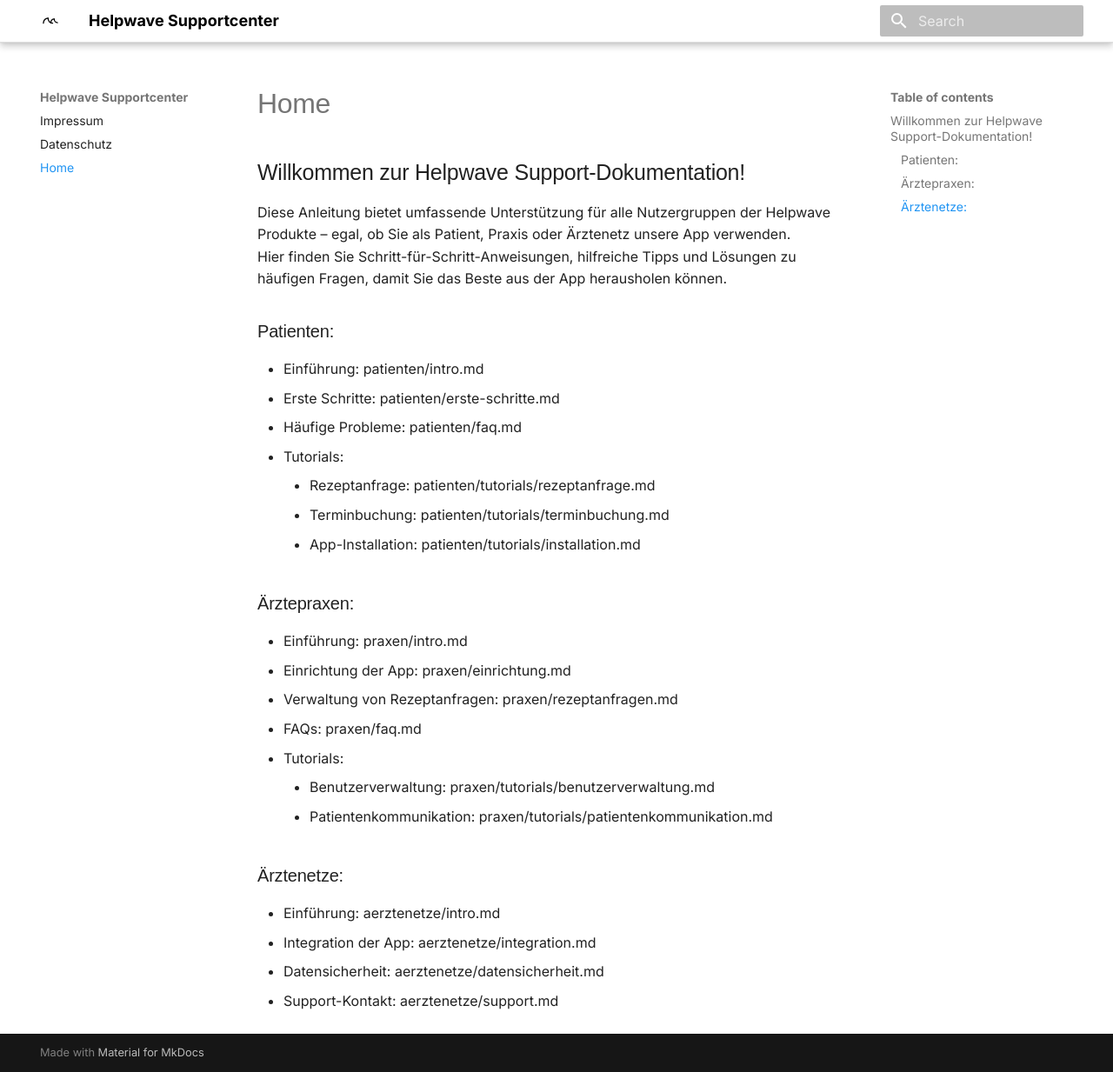
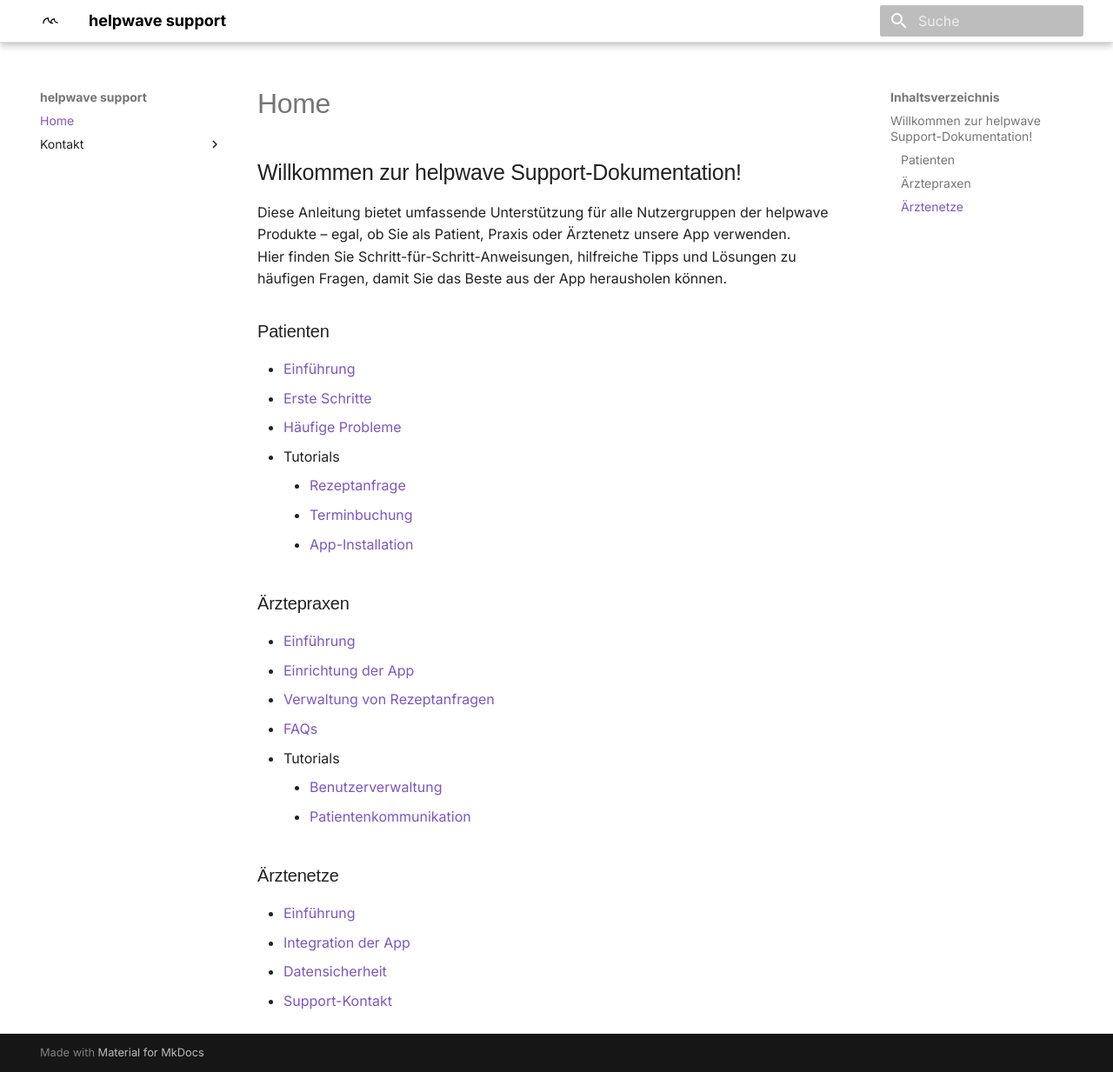
Before and after one commit to helpwave/support, an MkDocs documentation site: the page built from docs/index.md, in a window 1280 px wide and 1233 px high. Shown: the whole window at 87% size. Built offline with MkDocs 1.6.1 and Material for MkDocs 9.7.7, drawn with Linux system fonts in a browser that asks for light colours.

Commit message:
feat: update theming and hyperrefs

```diff
--- a/docs/index.md
+++ b/docs/index.md
@@ -1,28 +1,28 @@
-## Willkommen zur Helpwave Support-Dokumentation!
+## Willkommen zur helpwave Support-Dokumentation!
 
-Diese Anleitung bietet umfassende Unterstützung für alle Nutzergruppen der Helpwave Produkte – egal, ob Sie als Patient, Praxis oder Ärztenetz unsere App verwenden.
+Diese Anleitung bietet umfassende Unterstützung für alle Nutzergruppen der helpwave Produkte – egal, ob Sie als Patient, Praxis oder Ärztenetz unsere App verwenden.
 Hier finden Sie Schritt-für-Schritt-Anweisungen, hilfreiche Tipps und Lösungen zu häufigen Fragen, damit Sie das Beste aus der App herausholen können.
 
-### Patienten:
-- Einführung: patienten/intro.md
-- Erste Schritte: patienten/erste-schritte.md
-- Häufige Probleme: patienten/faq.md
-- Tutorials:
-    - Rezeptanfrage: patienten/tutorials/rezeptanfrage.md
-    - Terminbuchung: patienten/tutorials/terminbuchung.md
-    - App-Installation: patienten/tutorials/installation.md
+### Patienten
+- [Einführung](./patienten/intro.md)
+- [Erste Schritte](./patienten/erste-schritte.md)
+- [Häufige Probleme](./patienten/faq.md)
+- Tutorials
+    - [Rezeptanfrage](./patienten/tutorials/rezeptanfrage.md)
+    - [Terminbuchung](./patienten/tutorials/terminbuchung.md)
+    - [App-Installation](./patienten/tutorials/installation.md)
 
-### Ärztepraxen:
-- Einführung: praxen/intro.md
-- Einrichtung der App: praxen/einrichtung.md
-- Verwaltung von Rezeptanfragen: praxen/rezeptanfragen.md
-- FAQs: praxen/faq.md
-- Tutorials:
-    - Benutzerverwaltung: praxen/tutorials/benutzerverwaltung.md
-    - Patientenkommunikation: praxen/tutorials/patientenkommunikation.md
+### Ärztepraxen
+- [Einführung](./praxen/intro.md)
+- [Einrichtung der App](./praxen/einrichtung.md)
+- [Verwaltung von Rezeptanfragen](./praxen/rezeptanfragen.md)
+- [FAQs](./praxen/faq.md)
+- Tutorials
+    - [Benutzerverwaltung](./praxen/tutorials/benutzerverwaltung.md)
+    - [Patientenkommunikation](./praxen/tutorials/patientenkommunikation.md)
 
-### Ärztenetze:
-- Einführung: aerztenetze/intro.md
-- Integration der App: aerztenetze/integration.md
-- Datensicherheit: aerztenetze/datensicherheit.md
-- Support-Kontakt: aerztenetze/support.md
+### Ärztenetze
+- [Einführung](./aerztenetze/intro.md)
+- [Integration der App](./aerztenetze/integration.md)
+- [Datensicherheit](./aerztenetze/datensicherheit.md)
+- [Support-Kontakt](./aerztenetze/support.md)
--- a/mkdocs.yml
+++ b/mkdocs.yml
@@ -1,28 +1,24 @@
-site_name: Helpwave Supportcenter
+site_name: helpwave support
 site_url: https://support.helpwave.de
 theme:
   name: 'material'
   logo: 'images/logo.svg'
   favicon: 'images/logo.svg'
+  language: 'de'
   palette:
-    primary: 'blue'
-    accent: 'light-blue'
+    primary: 'deep-purple'
+    accent: 'purple'
     scheme: 'default'
   font:
     text: 'Inter'
     code: 'Roboto Mono'
 nav:
-  - Impressum: https://cdn.helpwave.de/imprint.html
-  - Datenschutz: https://cdn.helpwave.de/privacy.html
   - Home: index.md
+  - Kontakt:
+    - Impressum: https://cdn.helpwave.de/imprint.html
+    - Datenschutz: https://cdn.helpwave.de/privacy.html
 markdown_extensions:
   - codehilite
   - admonition
 extra_css:
   - styles/extra.css
-#extra:
-#  social:
-#    - name: Impressum
-#      link: https://cdn.helpwave.de/imprint.html
-#    - name: Datenschutz
-#      link: https://cdn.helpwave.de/privacy.html
```
